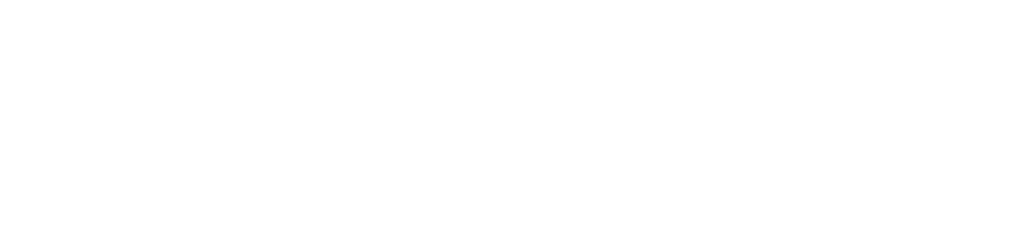
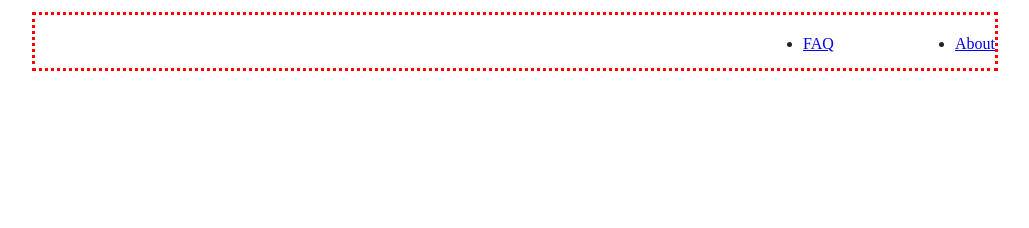
Before and after one commit to highsun0000/unplugged, a website built with Parcel: page index.html in a window 1280 px wide. Shown: the top 228 px of the page, without its empty margins (125-1154 px from the left). Built offline with nearby package versions, Linux system fonts and the light colour scheme.

Commit message:
Write desktop style 2

```diff
--- a/css/main.css
+++ b/css/main.css
@@ -373,7 +373,7 @@ justify-content: center;
 
   /*Header*/
   header {
-    padding: 33% 0;
+    padding: 33px 0;
   }
 
   header .content-wrapper {
@@ -488,7 +488,7 @@ justify-content: center;
    }
 }
 
-@media only scren and (min-width:1200px){
+@media only screen and (min-width:1200px){
   /*Descktop styles here*/
 
   /* General Styles */
```
